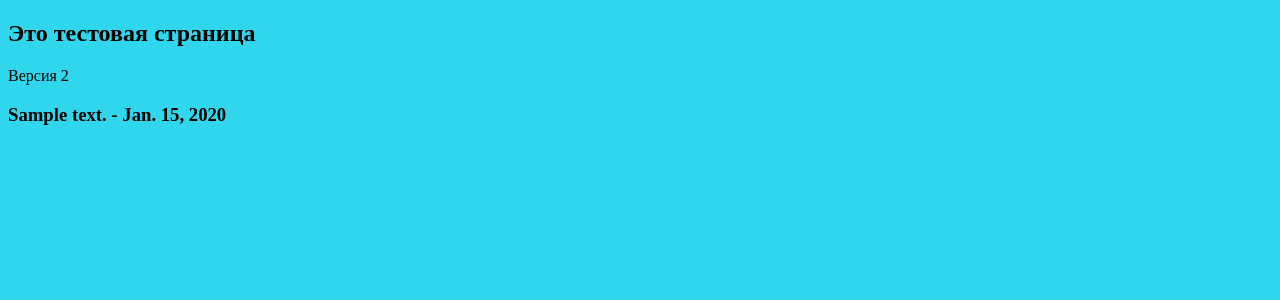
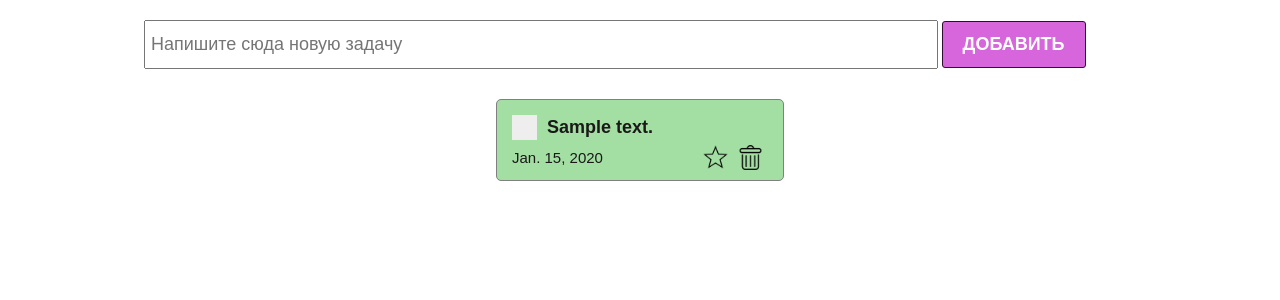
Before and after one commit to IbraevaBermet/ToDo, a Django app: page /test in a window 1280 px wide. Shown: the top 300 px of the page. Run offline with Django 3.2, Linux system fonts and the light colour scheme; tables that the repository leaves empty hold one stand-in row (values such as "Sample post").

Commit message:
added todo_list styles

```diff
--- a/main/templates/test.html
+++ b/main/templates/test.html
@@ -1,18 +1,48 @@
 {% load static %}
 <!DOCTYPE html>
 <html lang="en">
+
 <head>
     <meta charset="UTF-8">
     <meta http-equiv="X-UA-Compatible" content="IE=edge">
     <meta name="viewport" content="width=device-width, initial-scale=1.0">
-    <title>Document</title>
-    <link rel='stylesheet' href="{% static 'styles/style.css' %}" />
+    <title>ToDo</title>
+    <!-- <link rel='stylesheet' href='./styles/index.css' /> -->
+    <link rel='stylesheet' href="{% static 'styles/index.css' %}" />
+    <!-- <link rel='stylesheet' href='./styles/checkbox.css' /> -->
+    <link rel='stylesheet' href="{% static 'styles/checkbox.css'%}" />
 </head>
+
 <body>
-    <h2>Это тестовая страница</h2>
-    <div>Версия 2</div>
-    {% for todo in todo_list %}
-      <h3> {{todo.text}} - {{ todo.created_at }}</h3>
-    {% endfor %}
+    <section>
+        <div class='create_container'>
+            <input class='create_input' type='text' placeholder='Напишите сюда новую задачу' />
+            <button class='create_button'>Добавить</button>
+        </div>
+
+        <div class='todo_container'>
+
+            {% for todo in todo_list%}
+            <div class='todo_item'>
+                <div class='todo_item_header'>
+                    <label class='checkbox_container'>
+                        <input type='checkbox' >
+                        <span class='checkmark'></span>
+                    </label>
+                    <h4>{{todo.text }}</h4>
+                </div>
+                <div class='todo_item_footer'>
+                    <p>{{ todo.created_at}}</p>
+                    <div class='action_buttons'>
+                        <img src='./icon/unmark.png' />
+                        <img src='./icon/delete.png' />
+                    </div>
+                </div>
+
+            </div>
+            {% endfor %}
+        </div>
+    </section>
 </body>
+
 </html>
```
